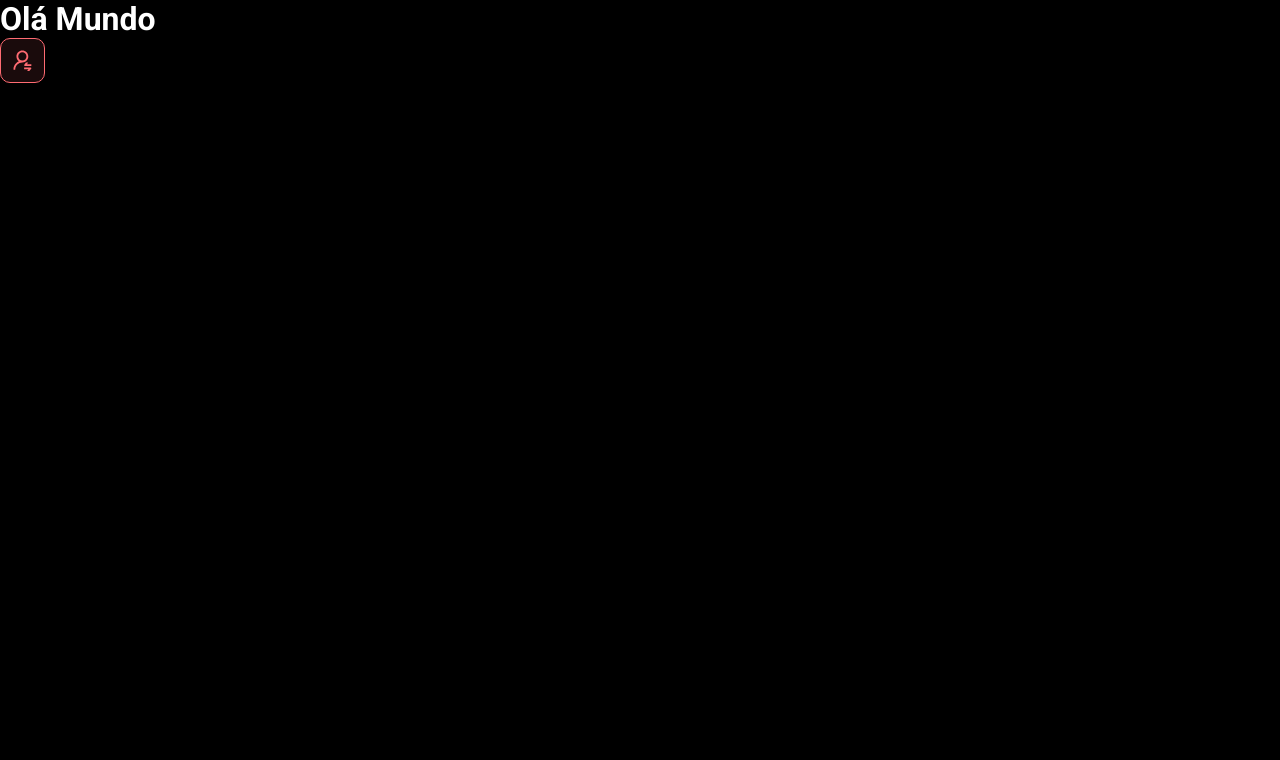
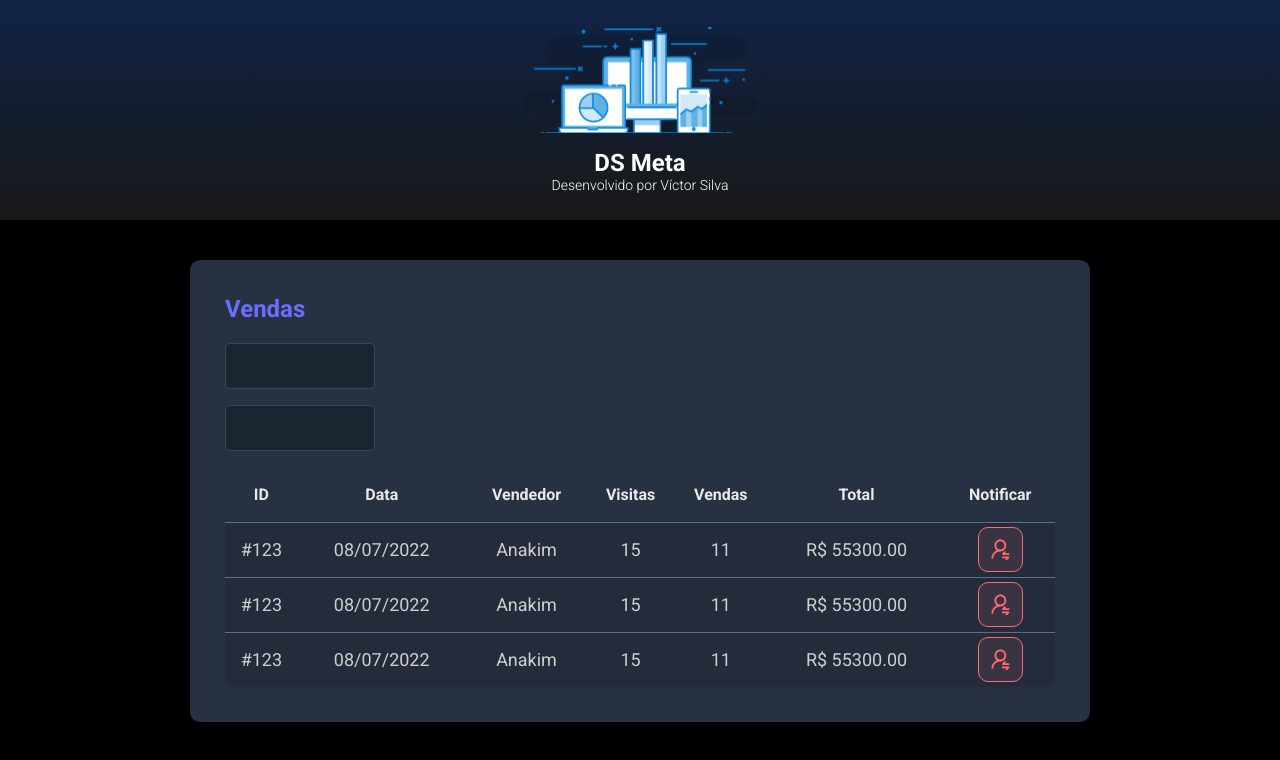
Before and after one commit to VictorHSilva/dsmeta, a React (Vite) app in the folder frontend/: page / in a window 1280 px wide. Shown: the top 760 px of the page. Built offline with nearby package versions, Linux system fonts and the light colour scheme.

Commit message:
Outros Componentes criados

```diff
--- a/frontend/src/App.tsx
+++ b/frontend/src/App.tsx
@@ -1,16 +1,20 @@
-import NotificationButton from "./Components/notificationButton"
-
+import Header from "./Components/Header";
+import SalesCard from "./Components/SalesCard";
+import NotificationButton from "./Components/notificationButton";
 
 function App() {
-
-
   return (
-  <>
-  <h1>Olá Mundo</h1>
-  <NotificationButton />
-  </>
-  )
-
+    <>
+      <Header />
+      <main>
+        <section id="sales">
+          <div className="dsmeta-container">
+            <SalesCard />
+          </div>
+        </section>
+      </main>
+    </>
+  );
 }
 
-export default App
+export default App;
--- /dev/null
+++ b/frontend/src/Components/Header/index.tsx
@@ -0,0 +1,18 @@
+import logo from "../../assets/img/logo.svg";
+import "./styles.css";
+function Header() {
+  return (
+    <header>
+      <div className="dsmeta-logo-container">
+        <img src={logo} alt="DSMeta" />
+        <h1>DS Meta</h1>
+        <p>
+          Desenvolvido por{" "}
+          <a href="https://github.com/VictorHSilva">Víctor Silva</a>{" "}
+        </p>
+      </div>
+    </header>
+  );
+}
+
+export default Header;
--- /dev/null
+++ b/frontend/src/Components/Header/styles.css
@@ -0,0 +1,23 @@
+header{
+  background: linear-gradient(180deg, #102347 0%, #181818 100%);
+  height: 220px;
+  display: flex;
+  align-items: center;
+  justify-content: center;
+}
+.dsmeta-logo-container{
+  display: flex;
+  flex-direction: column;
+  align-items: center;
+}
+.dsmeta-logo-container img{
+  width: 235px;
+}
+.dsmeta-logo-container h1{
+  margin-top: 15px;
+  font-size: 24px;
+}
+.dsmeta-logo-container p{
+  font-size: 14px;
+  font-weight: 300;
+}
--- /dev/null
+++ b/frontend/src/Components/SalesCard/index.tsx
@@ -0,0 +1,79 @@
+import "./styles.css";
+import NotificationButton from "../notificationButton";
+function SalesCard() {
+  return (
+    <div className="dsmeta-card">
+      <h2 className="dsmeta-sales-title">Vendas</h2>
+      <div>
+        <div className="dsmeta-control-container">
+          <input className="dsmeta-form-control" type="text" />
+        </div>
+        <div className="dsmeta-control-container">
+          <input className="dsmeta-form-control" type="text" />
+        </div>
+      </div>
+      <div>
+        <table className="dsmeta-sales-table">
+          <thead>
+            <tr>
+              <th className="show992">ID</th>
+              <th className="show576">Data</th>
+              <th>Vendedor</th>
+              <th className="show992">Visitas</th>
+              <th className="show992">Vendas</th>
+              <th>Total</th>
+              <th>Notificar</th>
+            </tr>
+          </thead>
+          <tbody>
+            <tr>
+              <td className="show992">#123</td>
+              <td className="show576">08/07/2022</td>
+              <td>Anakim</td>
+              <td className="show992">15</td>
+              <td className="show992">11</td>
+              <td>R$ 55300.00</td>
+              <td>
+                <div className="dsmeta-red-btn-container">
+                  <NotificationButton />
+                </div>
+              </td>
+            </tr>
+          </tbody>
+          <tbody>
+            <tr>
+              <td className="show992">#123</td>
+              <td className="show576">08/07/2022</td>
+              <td>Anakim</td>
+              <td className="show992">15</td>
+              <td className="show992">11</td>
+              <td>R$ 55300.00</td>
+              <td>
+                <div className="dsmeta-red-btn-container">
+                  <NotificationButton />
+                </div>
+              </td>
+            </tr>
+          </tbody>
+          <tbody>
+            <tr>
+              <td className="show992">#123</td>
+              <td className="show576">08/07/2022</td>
+              <td>Anakim</td>
+              <td className="show992">15</td>
+              <td className="show992">11</td>
+              <td>R$ 55300.00</td>
+              <td>
+                <div className="dsmeta-red-btn-container">
+                  <NotificationButton />
+                </div>
+              </td>
+            </tr>
+          </tbody>
+        </table>
+      </div>
+    </div>
+  );
+}
+
+export default SalesCard;
--- /dev/null
+++ b/frontend/src/Components/SalesCard/styles.css
@@ -0,0 +1,82 @@
+.dsmeta-card{
+  background-color: #283142;
+  border-radius: 10px;
+  padding: 30px 10px;
+}
+.dsmeta-sales-title{
+  color: #676fff;
+  font-size: 24px;
+  margin-bottom: 20px;
+}
+.dsmeta-form-control{
+  width: 100%;
+  height: 46px;
+  background-color: #1b2531;
+  border: 1px solid #384459;
+  border-radius: 5px;
+  color: #9aaabe;
+  padding: 0 20px;
+  font-size: 18px;
+}
+.dsmeta-control-container{
+  margin-bottom: 16px;
+  max-width: 150px;
+}
+.dsmeta-sales-table{
+  width: 100%;
+  border-spacing: 0;
+  border-collapse: collapse ;
+}
+.dsmeta-sales-table thead{
+  height: 55px;
+  font-size: 16px;
+  color: #e9e9e9;
+  font-weight: 700;
+
+}
+.dsmeta-sales-table tbody{
+  font-size: 14px;
+  font-weight: 400;
+  color: #cfcfcf;
+  text-align: center;
+}
+.dsmeta-sales-table tbody tr{
+  height: 74px;
+  border-top: 1px solid #5f6e82;
+}
+.dsmeta-sales-table tbody tr:hover > td{
+  background-color: #384459;
+}
+.dsmeta-sales-table tbody tr:nth-child(odd){
+  background-color: #242c3b;
+}
+
+.dsmeta-red-btn-container{
+  display: flex;
+  justify-content: center;
+}
+.show576{
+  display: none;
+}
+.show992{
+  display: none;
+}
+@media (min-width: 756px){
+  .show576{
+    display: table-cell;
+  }
+  .dsmeta-card{
+    padding: 35px;
+  }
+  .dsmeta-sales-table tbody{
+    font-size: 18px;
+  }
+  .dsmeta-sales-table tbody tr{
+    height: 55px;
+  }
+}
+@media (min-width: 992px){
+  .show992{
+    display: table-cell;
+  }
+}
--- a/frontend/src/index.css
+++ b/frontend/src/index.css
@@ -19,3 +19,11 @@
   color: unset;
   text-decoration: none;
 }
+.dsmeta-container{
+  width: 100%;
+  max-width: 900px;
+  margin: 0 auto;
+}
+#sales{
+  padding: 40px 10px;
+}
```
